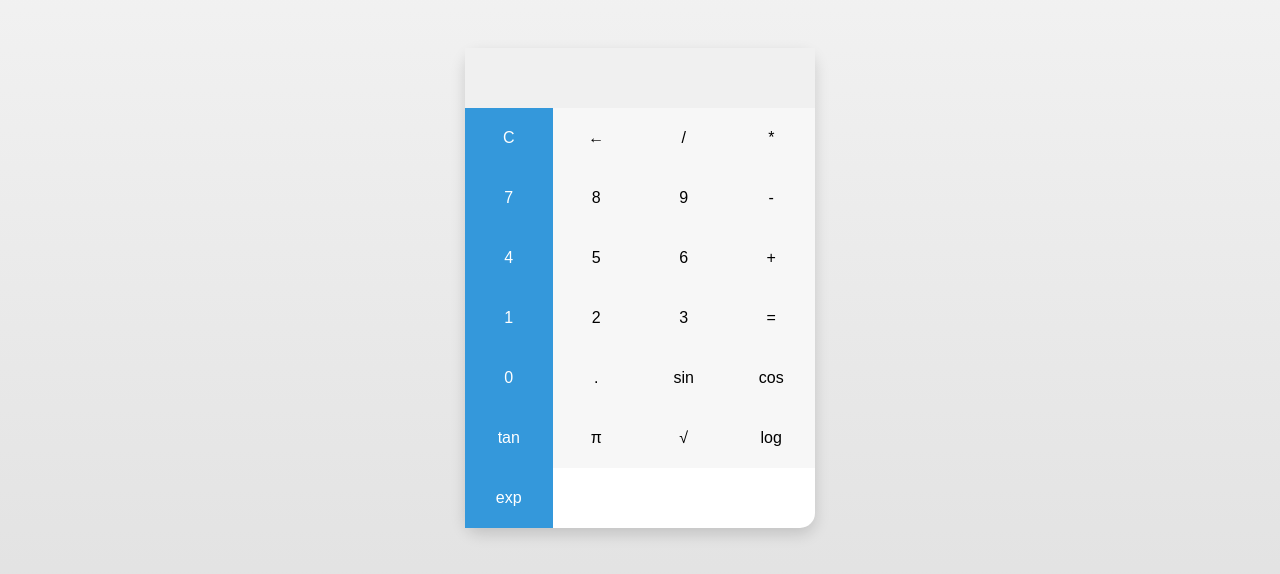
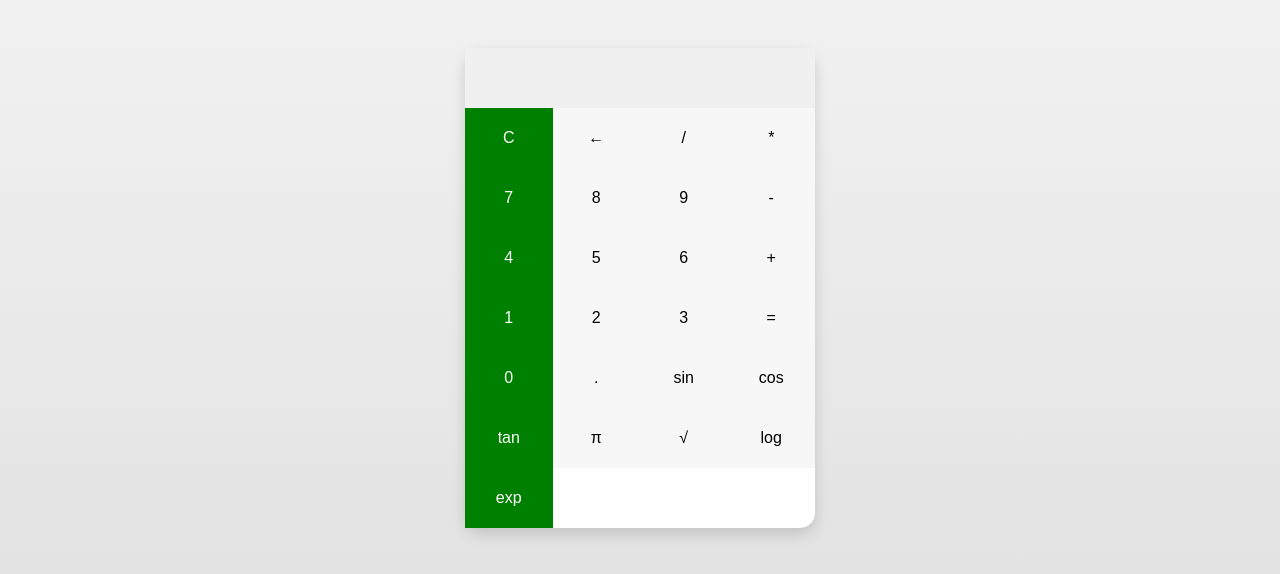
Before and after one commit to Faguida/calculate-, a plain HTML site: page index.html in a window 1280 px wide. Shown: the part 112-686 px from the top of the page. Drawn offline with Linux system fonts and the light colour scheme.

Commit message:
Ma modification

```diff
--- a/styles.css
+++ b/styles.css
@@ -56,7 +56,7 @@ body {
   }
 
   button:nth-child(4n+1) {
-    background-color: #3498db;
+    background-color: green;
     color: white;
   }
 
```
